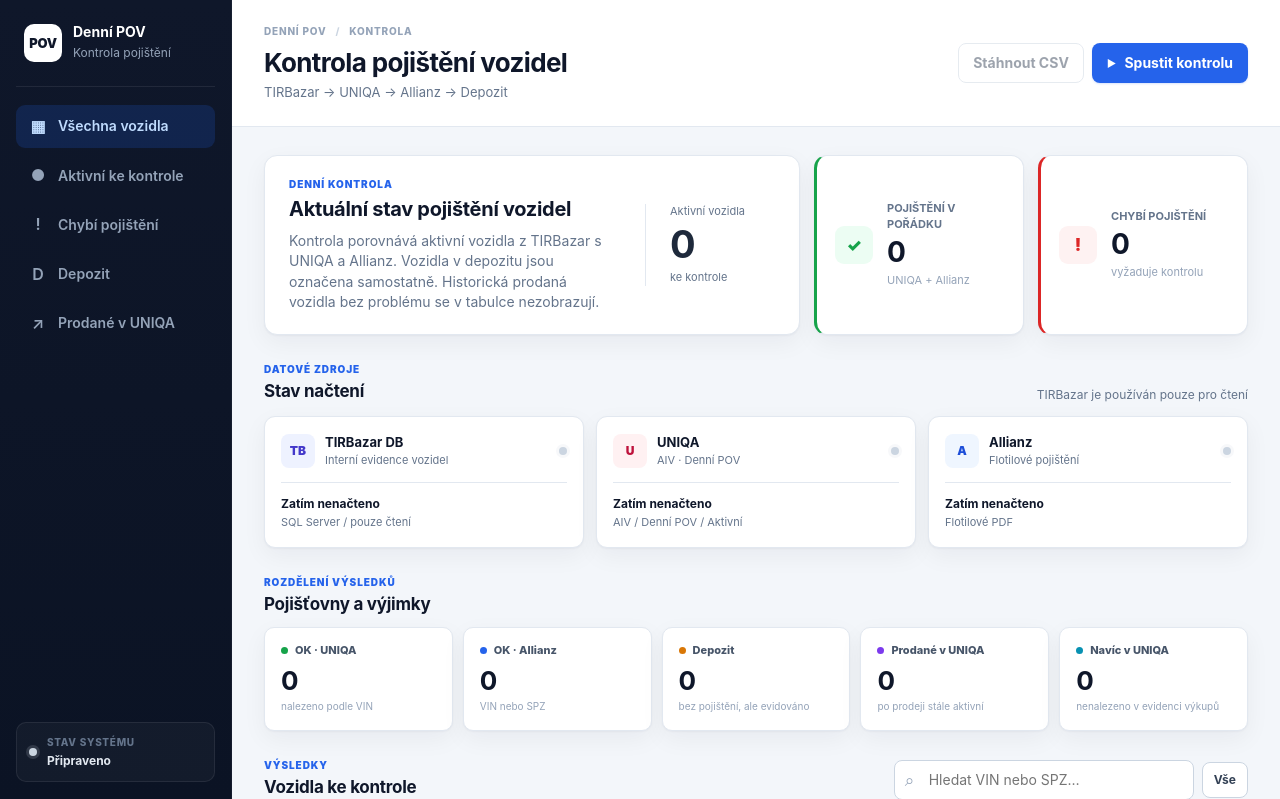
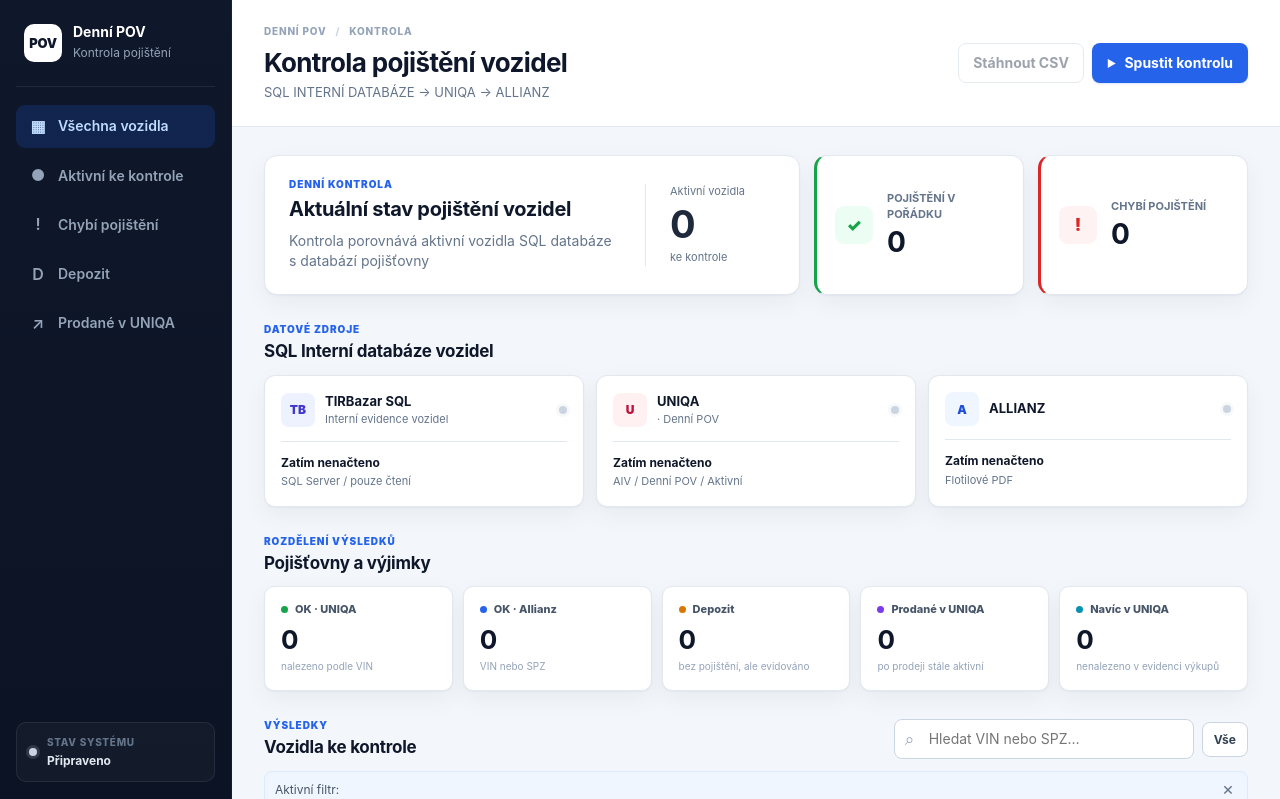
Before and after one commit to jakubwurm-coder/DENN-POV-KONTROLA-POJI-T-N-, a Flask app: page / in a window 1280 px wide. Shown: the top 799 px of the page. Run offline with Flask 3, Linux system fonts and the light colour scheme; data that the repository does not hold is empty.

Commit message:
Update displayed insurance dashboard labels only

```diff
--- a/templates/index.html
+++ b/templates/index.html
@@ -55,7 +55,7 @@
         <div>
           <div class="breadcrumb">DENNÍ POV <span>/</span> KONTROLA</div>
           <h1>Kontrola pojištění vozidel</h1>
-          <p>TIRBazar → UNIQA → Allianz → Depozit</p>
+          <p>SQL INTERNÍ DATABÁZE → UNIQA → ALLIANZ</p>
         </div>
         <div class="top-actions">
           <a id="csvBtn" class="btn btn-secondary disabled" href="/download/csv">Stáhnout CSV</a>
@@ -71,11 +71,7 @@
             <div class="hero-copy">
               <span class="section-kicker">Denní kontrola</span>
               <h2>Aktuální stav pojištění vozidel</h2>
-              <p>
-                Kontrola porovnává aktivní vozidla z TIRBazar s UNIQA a Allianz.
-                Vozidla v depozitu jsou označena samostatně. Historická prodaná vozidla
-                bez problému se v tabulce nezobrazují.
-              </p>
+              <p>Kontrola porovnává aktivní vozidla SQL databáze s databází pojišťovny</p>
             </div>
             <div class="hero-number">
               <span>Aktivní vozidla</span>
@@ -89,7 +85,7 @@
             <div>
               <span>POJIŠTĚNÍ V POŘÁDKU</span>
               <strong id="cOkTotal">0</strong>
-              <small>UNIQA + Allianz</small>
+              <small></small>
             </div>
           </article>
 
@@ -98,7 +94,7 @@
             <div>
               <span>CHYBÍ POJIŠTĚNÍ</span>
               <strong id="cMissing">0</strong>
-              <small>vyžaduje kontrolu</small>
+              <small></small>
             </div>
           </article>
         </section>
@@ -107,9 +103,9 @@
           <div class="section-heading">
             <div>
               <span class="section-kicker">Datové zdroje</span>
-              <h2>Stav načtení</h2>
+              <h2>SQL Interní databáze vozidel</h2>
             </div>
-            <div class="section-note">TIRBazar je používán pouze pro čtení</div>
+            <div class="section-note"></div>
           </div>
 
           <div class="source-grid">
@@ -117,14 +113,14 @@
               <div class="source-head">
                 <div class="source-logo source-logo-tir">TB</div>
                 <div>
-                  <strong>TIRBazar DB</strong>
+                  <strong>TIRBazar SQL</strong>
                   <span>Interní evidence vozidel</span>
                 </div>
                 <span id="tirDot" class="status-dot idle"></span>
               </div>
               <div class="source-body">
                 <strong id="tirStatus">Zatím nenačteno</strong>
-                <span id="tirDetail">SQL Server / pouze čtení</span>
+                <span id="tirDetail">• ke kontrole: 0</span>
               </div>
             </article>
 
@@ -133,13 +129,13 @@
                 <div class="source-logo source-logo-uniqa">U</div>
                 <div>
                   <strong>UNIQA</strong>
-                  <span>AIV · Denní POV</span>
+                  <span>· Denní POV</span>
                 </div>
                 <span id="uniqaDot" class="status-dot idle"></span>
               </div>
               <div class="source-body">
                 <strong id="uniqaStatus">Zatím nenačteno</strong>
-                <span id="uniqaDetail">AIV / Denní POV / Aktivní</span>
+                <span id="uniqaDetail">Aktivních VIN: 0 • Duplicitních VIN: 0</span>
               </div>
             </article>
 
@@ -147,14 +143,14 @@
               <div class="source-head">
                 <div class="source-logo source-logo-allianz">A</div>
                 <div>
-                  <strong>Allianz</strong>
-                  <span>Flotilové pojištění</span>
+                  <strong>ALLIANZ</strong>
+                  <span></span>
                 </div>
                 <span id="allianzDot" class="status-dot idle"></span>
               </div>
               <div class="source-body">
                 <strong id="allianzStatus">Zatím nenačteno</strong>
-                <span id="allianzDetail">Flotilové PDF</span>
+                <span id="allianzDetail"></span>
               </div>
             </article>
           </div>
```
